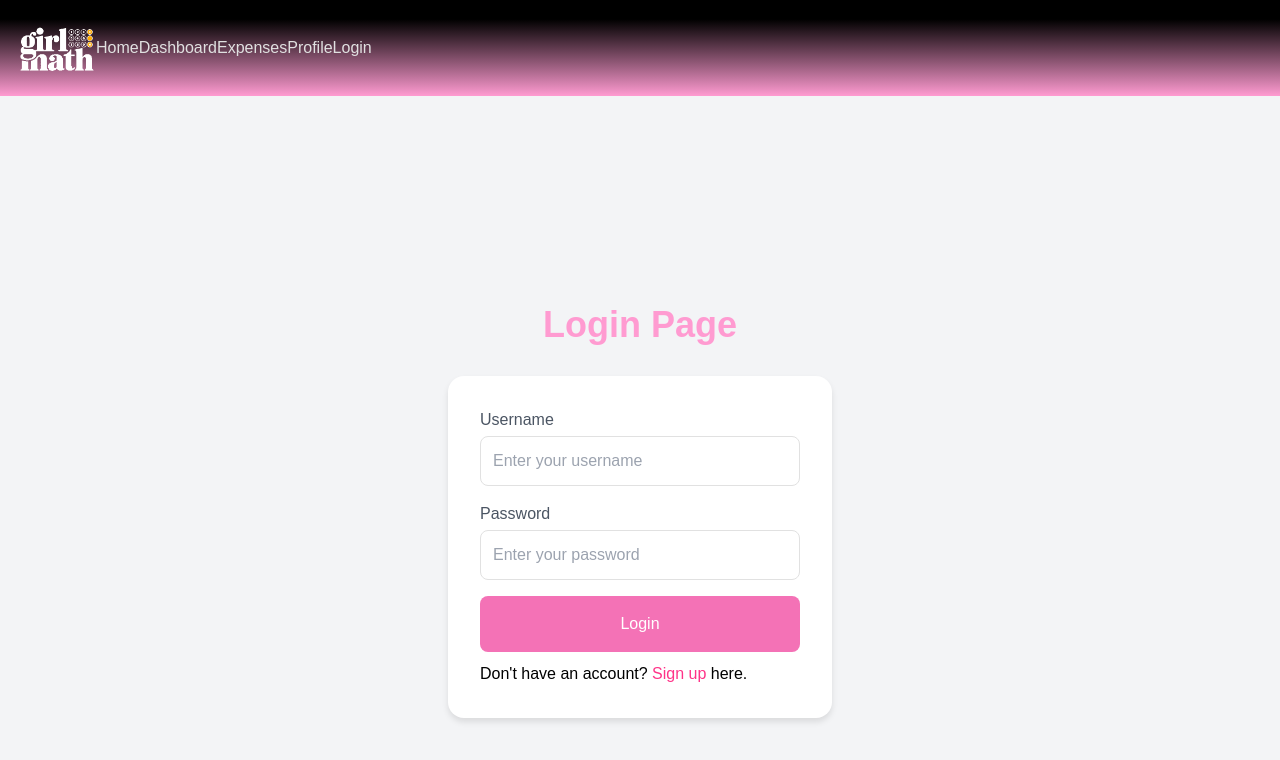
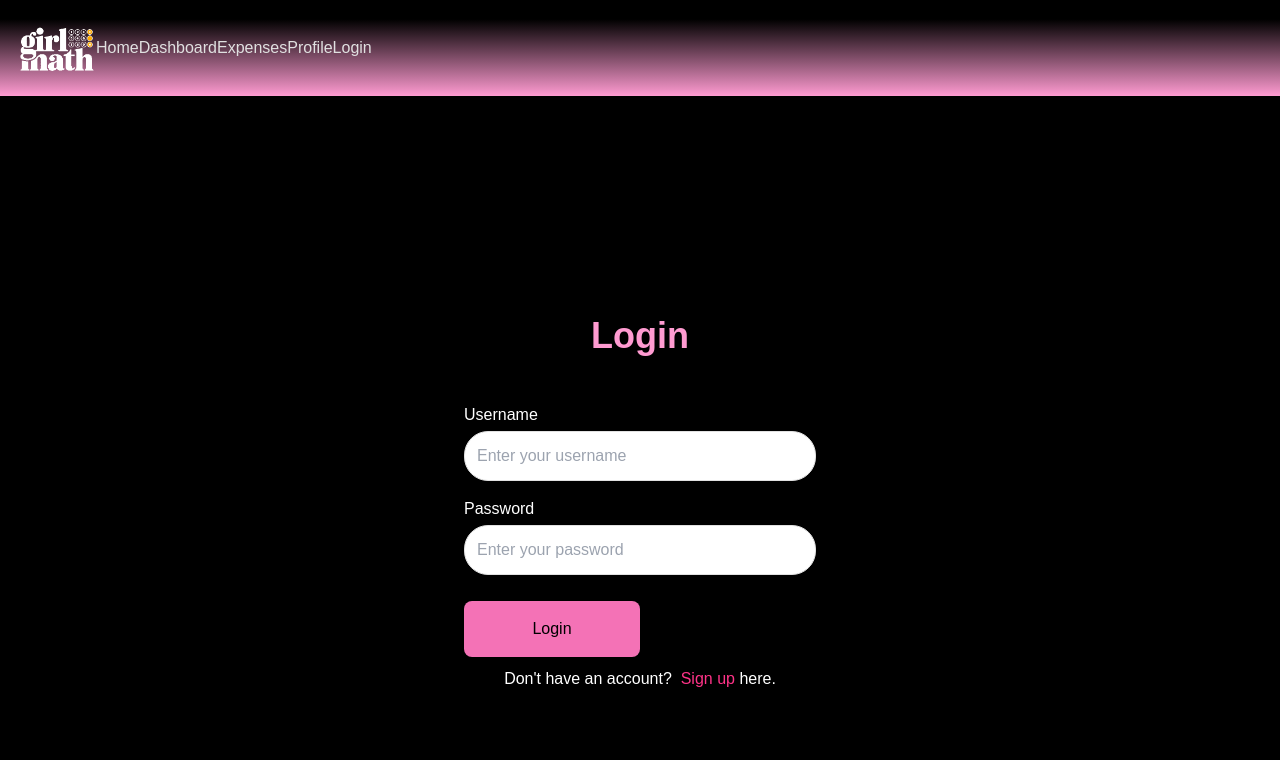
Before and after one commit to kacieyee/CSFinalProject, a Next.js app in the folder code/: page /login in a window 1280 px wide. Shown: the top 760 px of the page. Built offline with nearby package versions, Linux system fonts and the light colour scheme.

Commit message:
login formatting

```diff
--- a/code/src/app/login/login.css
+++ b/code/src/app/login/login.css
@@ -6,7 +6,7 @@
     justify-content: center;
     height: 100vh;
     padding: 1.5rem;
-    background-color: #f3f4f6; /* bg-gray-100 */
+    background-color: #000000;
   }
 
   .heading {
@@ -18,8 +18,8 @@
   }
 
   .loginBox {
-    background-color: white;
-    padding: 2rem;
+    background-color: black;
+    padding: 1rem;
     border-radius: 1rem;
     box-shadow: 0 4px 6px rgba(0, 0, 0, 0.1);
     width: 24rem; /* w-96 */
@@ -27,15 +27,16 @@
 
   .label {
     display: block;
-    color: #4b5563; /* text-gray-700 */
+    color: #ffffff; /* text-gray-700 */
     margin-bottom: 0.25rem; /* mb-1 */
+
   }
 
   .inputField {
     width: 100%;
     padding: 0.75rem;
     border: 1px solid #e1e1e1; /* Border color */
-    border-radius: 0.5rem;
+    border-radius: 1.5rem;
     outline: none;
     transition: border-color 0.3s ease;
     margin-bottom: 1rem;
@@ -47,16 +48,26 @@
   }
 
   .loginButton {
-    width: 100%;
+    width: 50%;
     background-color: #f472b6; /* bg-pink-400 */
-    color: white;
+    color: black;
     padding: 1rem;
+    display: flex;
+    justify-content: center;
+    align-items: center;
     border-radius: 0.5rem;
     transition: background-color 0.3s;
     margin-bottom: 10px;
+    margin-top: 10px;
   }
-
 
 .loginButton:hover {
     background-color: #ef50a2; /* hover:bg-pink-500 */
   }
+
+  .subtext {
+    display: flex;
+    align-items: center;
+    justify-content: center;
+    color: white;
+  }
--- a/code/src/app/login/page.tsx
+++ b/code/src/app/login/page.tsx
@@ -41,7 +41,7 @@ export default function Login() {
       // <div className="flex flex-col items-center justify-center h-screen p-6 bg-gray-100">
       <div className="loginContainer">
         <div className="heading">
-          Login Page
+          Login
         </div>
 
         <form onSubmit={checkUser}>
@@ -61,12 +61,14 @@ export default function Login() {
               placeholder="Enter your password"
               className="inputField"
             />
-
+          <div className="flex justify-center items-center">
           <button type="submit" className="loginButton">
             Login
           </button>
-
-            Don't have an account? <a href="/signup" style={{ color: '#ff3388' }}>Sign up</a> here.
+          </div>
+          <div className="subtext">
+          Don't have an account?&nbsp;<a href="/signup" style={{ color: '#ff3388' }}>&nbsp;Sign up&nbsp;</a> here.
+          </div>
         </div>
         </form>
       </div>
```
